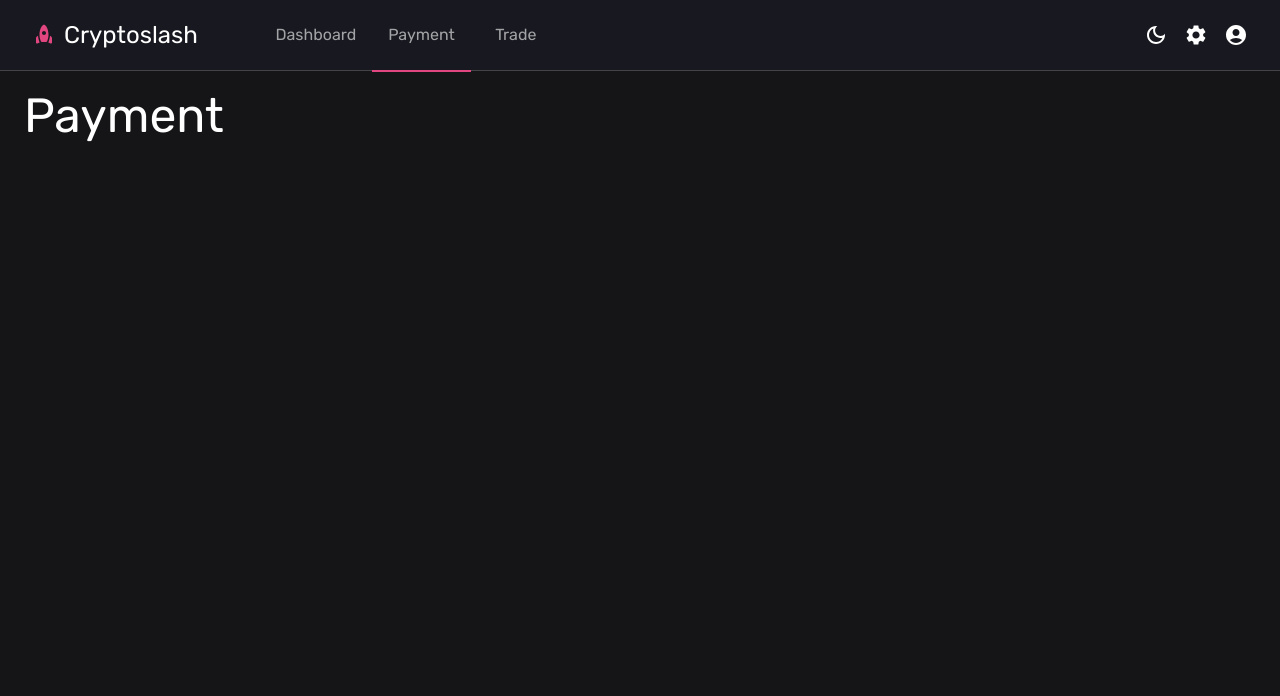
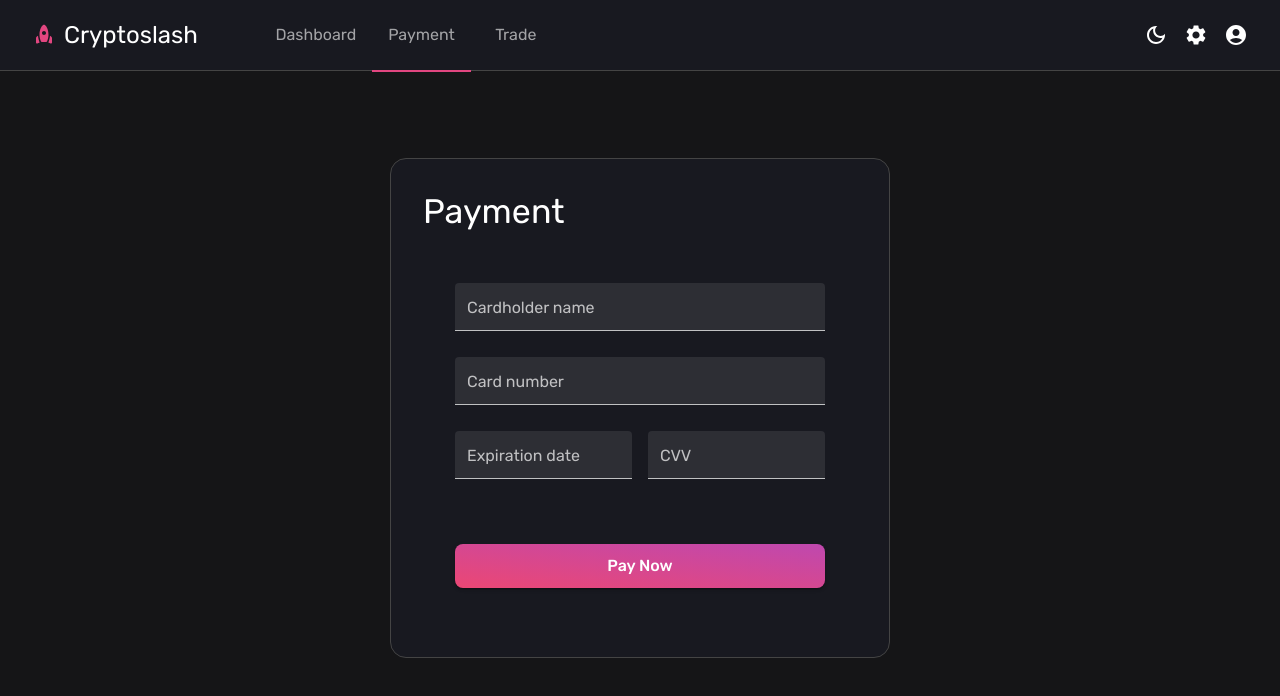
Before and after one commit to finnformica/financial-dashboard, a Next.js app: page /payment in a window 1280 px wide. Shown: the top 696 px of the page. Built offline with nearby package versions, Linux system fonts and the light colour scheme.

Commit message:
create payment page

```diff
--- a/pages/payment.js
+++ b/pages/payment.js
@@ -1,14 +1,78 @@
-import { Box, Typography, useTheme } from "@mui/material";
+import {
+  Container,
+  Typography,
+  Box,
+  Button,
+  useTheme,
+  TextField,
+} from "@mui/material";
 
 const PaymentPage = () => {
   const theme = useTheme();
 
   return (
-    <Box sx={{ height: "100vh" }}>
-      <Typography color={theme.palette.text.default} variant="h3">
-        Payment
-      </Typography>
-    </Box>
+    <Container
+      fixed
+      sx={{
+        maxWidth: "600px",
+        display: "flex",
+        flexDirection: "column",
+        alignItems: "center",
+        justifyContent: "center",
+        height: "80vh",
+      }}
+    >
+      <Box
+        sx={{
+          p: 4,
+          borderRadius: theme.shape.borderRadius,
+          backgroundColor: theme.palette.background.light,
+          border: `1.5px ${theme.palette.background.border} solid`,
+          height: "500px",
+          width: "500px",
+        }}
+      >
+        <Typography variant="h4" color="text.default">
+          Payment
+        </Typography>
+        <Box sx={{ height: "95%", px: 4, mt: 3 }}>
+          <Box
+            sx={{
+              display: "flex",
+              flexDirection: "column",
+              justifyContent: "space-evenly",
+              height: "60%",
+            }}
+          >
+            <TextField variant="filled" size="small" label="Cardholder name" />
+            <TextField variant="filled" size="small" label="Card number" />
+            <Box sx={{ display: "flex" }}>
+              <TextField
+                sx={{ pr: 2 }}
+                variant="filled"
+                size="small"
+                label="Expiration date"
+              />
+              <TextField width={50} variant="filled" size="small" label="CVV" />
+            </Box>
+          </Box>
+          <Button
+            variant="contained"
+            size="large"
+            sx={{
+              background: "linear-gradient(to right top, #EB4774, #BF48AF)",
+              width: "100%",
+              borderRadius: 2,
+              textTransform: "none",
+              mt: 5,
+              fontSize: 16,
+            }}
+          >
+            Pay Now
+          </Button>
+        </Box>
+      </Box>
+    </Container>
   );
 };
 
```
